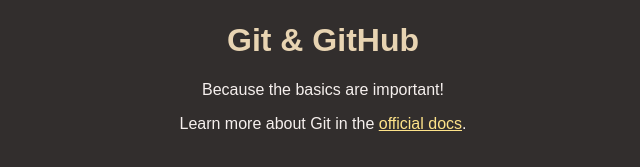
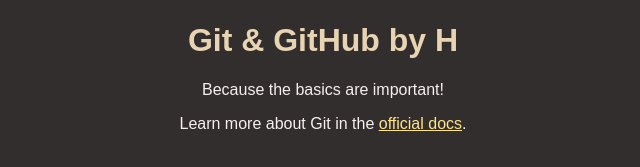
Before and after one commit to HeshamOrabi/learnGit-plus, a plain HTML site: page index.html in a window 1280 px wide. Shown: the part 147-314 px from the top of the page, without its empty margins (317-957 px from the left). Drawn offline with Linux system fonts and the light colour scheme.

Commit message:
addning my name in branch

```diff
--- a/index.html
+++ b/index.html
@@ -10,7 +10,7 @@
   <body>
     <header>
       <img id="logo" src="logo.png" alt="A logo that contains the word 'Git'" />
-      <h1>Git & GitHub</h1>
+      <h1>Git & GitHub by H</h1>
     </header>
     <main>
       <p>Because the basics are important!</p>
```
